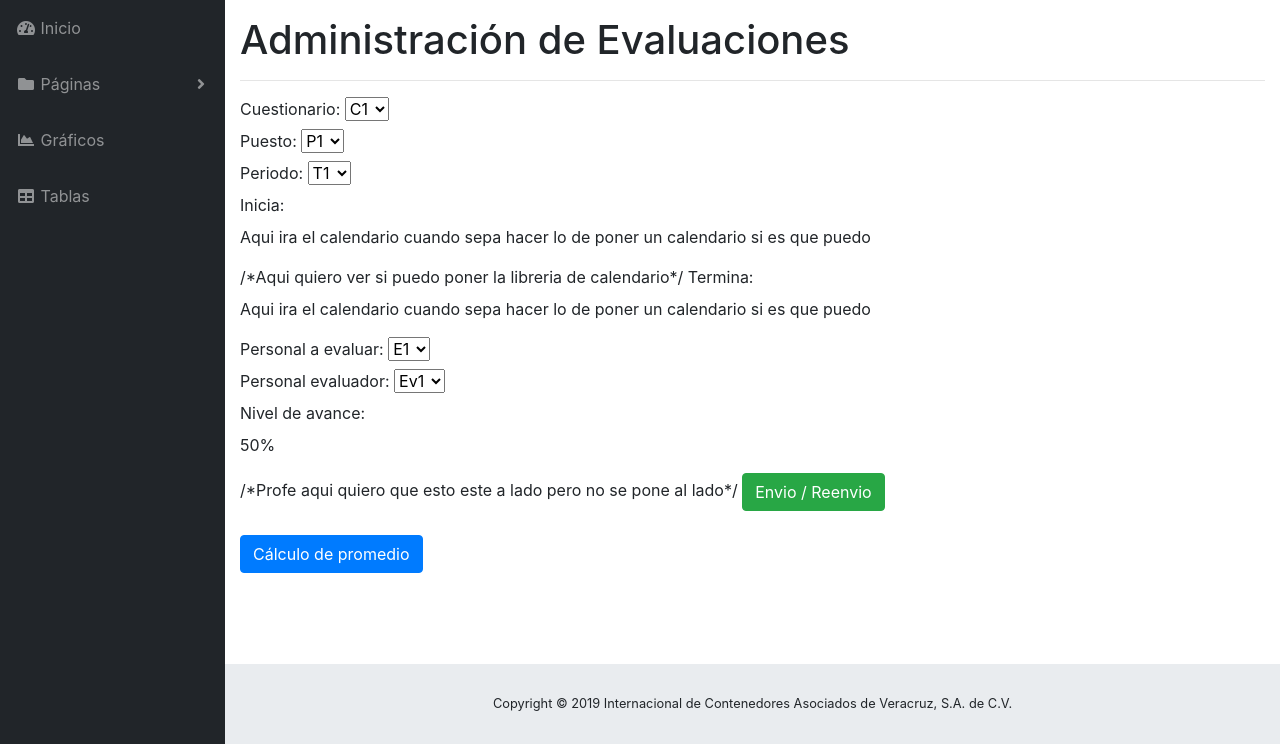
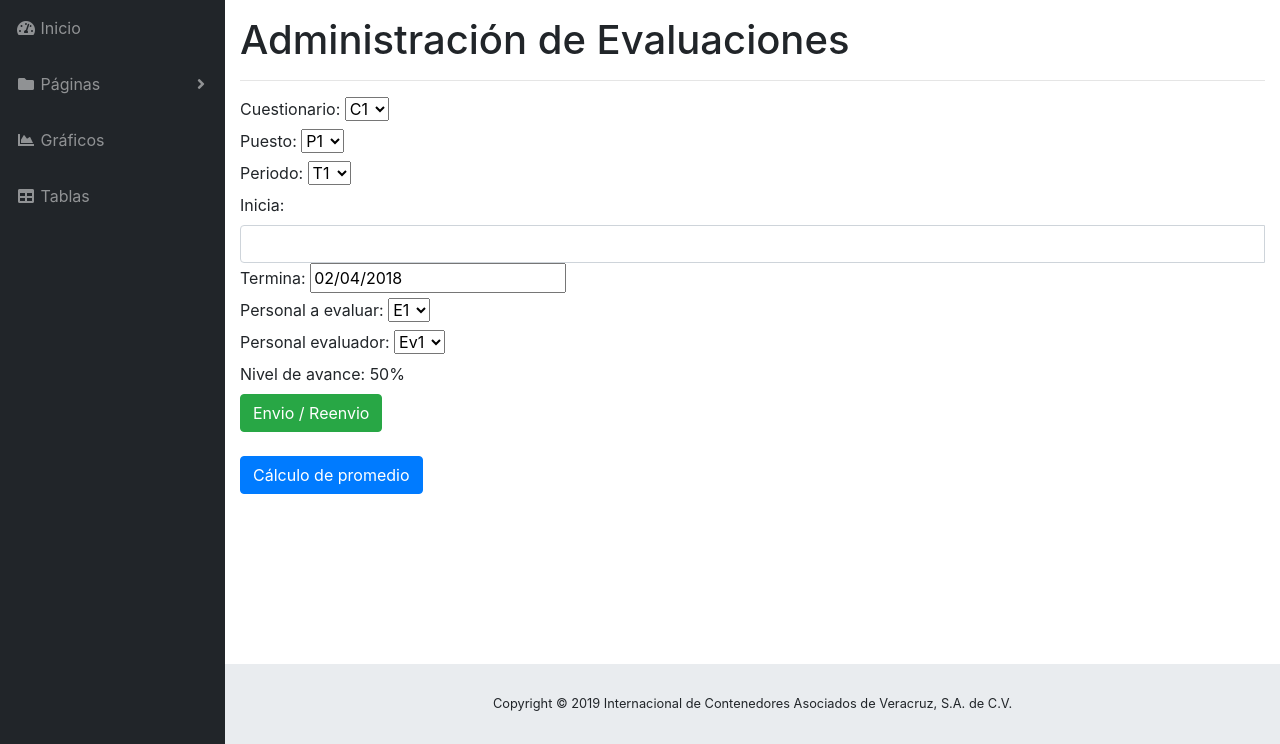
Before and after one commit to UniversidadCristobalColon/integrador-ago-dic-2019, a PHP site: page /evaluacion/admin/Evaluaciones/adminEvaluacion.php in a window 1280 px wide. Shown: the part 56-800 px from the top of the page. Run offline with PHP 8.4, Linux system fonts and the light colour scheme.

Commit message:
calendario

```diff
--- a/app/evaluacion/admin/Evaluaciones/adminEvaluacion.php
+++ b/app/evaluacion/admin/Evaluaciones/adminEvaluacion.php
@@ -8,7 +8,6 @@ define('RUTA_INCLUDE', '../../../../'); //ajustar a necesidad
 <html lang="es">
 
 <head>
-
     <meta charset="utf-8">
     <meta http-equiv="X-UA-Compatible" content="IE=edge">
     <meta name="viewport" content="width=device-width, initial-scale=1, shrink-to-fit=no">
@@ -16,9 +15,15 @@ define('RUTA_INCLUDE', '../../../../'); //ajustar a necesidad
     <meta name="author" content="">
 
     <title><?php echo PAGE_TITLE ?></title>
+    <?php getTopIncludes(RUTA_INCLUDE ) ?>
+    <script src="../../../../vendor/datepicker/js/bootstrap-datepicker.min.js"></script>
+    <link rel="stylesheet" href="../../../../vendor/datepicker/css/bootstrap-datepicker.standalone.min.css">
 
-
-    <?php getTopIncludes(RUTA_INCLUDE ) ?>
+    <script>
+        $(document).ready(function () {
+            $('F-inicio').datepicker();
+        })
+    </script>
 </head>
 
 <body id="page-top">
@@ -62,9 +67,12 @@ define('RUTA_INCLUDE', '../../../../'); //ajustar a necesidad
             <br>
 
             <label>Inicia:</label>
-            <p>Aqui ira el calendario cuando sepa hacer lo de poner un calendario si es que puedo</p> /*Aqui quiero ver si puedo poner la libreria de calendario*/
+            <div class="input-group date" id="F-inicio">
+                <input type="text" class="form-control"><span class="input-group-addon"><i class="glyphicon glyphicon-th"></i></span>
+            </div>
             <label>Termina:</label>
-            <p>Aqui ira el calendario cuando sepa hacer lo de poner un calendario si es que puedo</p>
+            <input id="datepicker" width="276" value="02/04/2018"/>
+            <br>
 
             <label>Personal a evaluar:</label>
             <select name="Evaluar" id="Evaluar">
@@ -83,7 +91,8 @@ define('RUTA_INCLUDE', '../../../../'); //ajustar a necesidad
             <br>
 
             <label>Nivel de avance:</label>
-            <p>50%</p> /*Profe aqui quiero que esto este a lado pero no se pone al lado*/
+            <label>50%</label>
+            <br>
 
             <button class="btn btn-success">Envio / Reenvio</button>
             <br><br>
```
